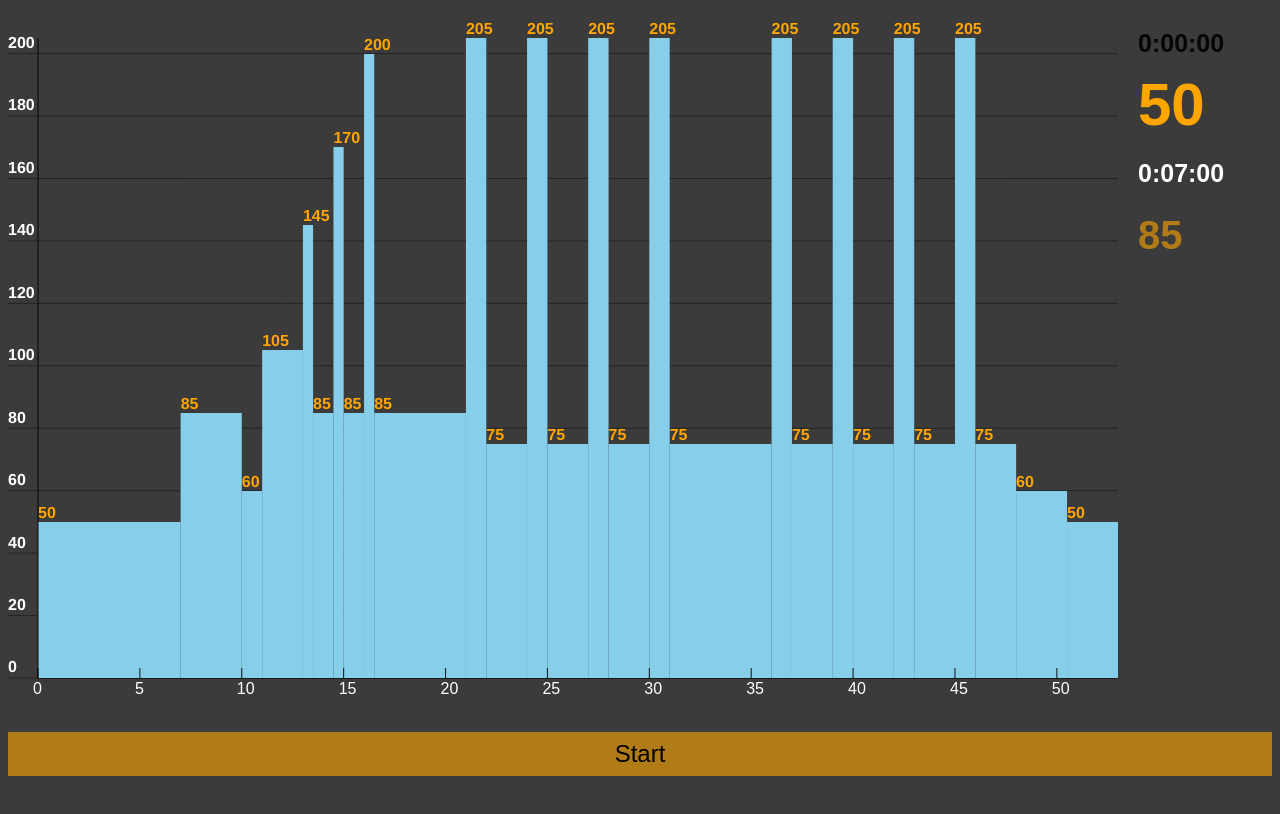
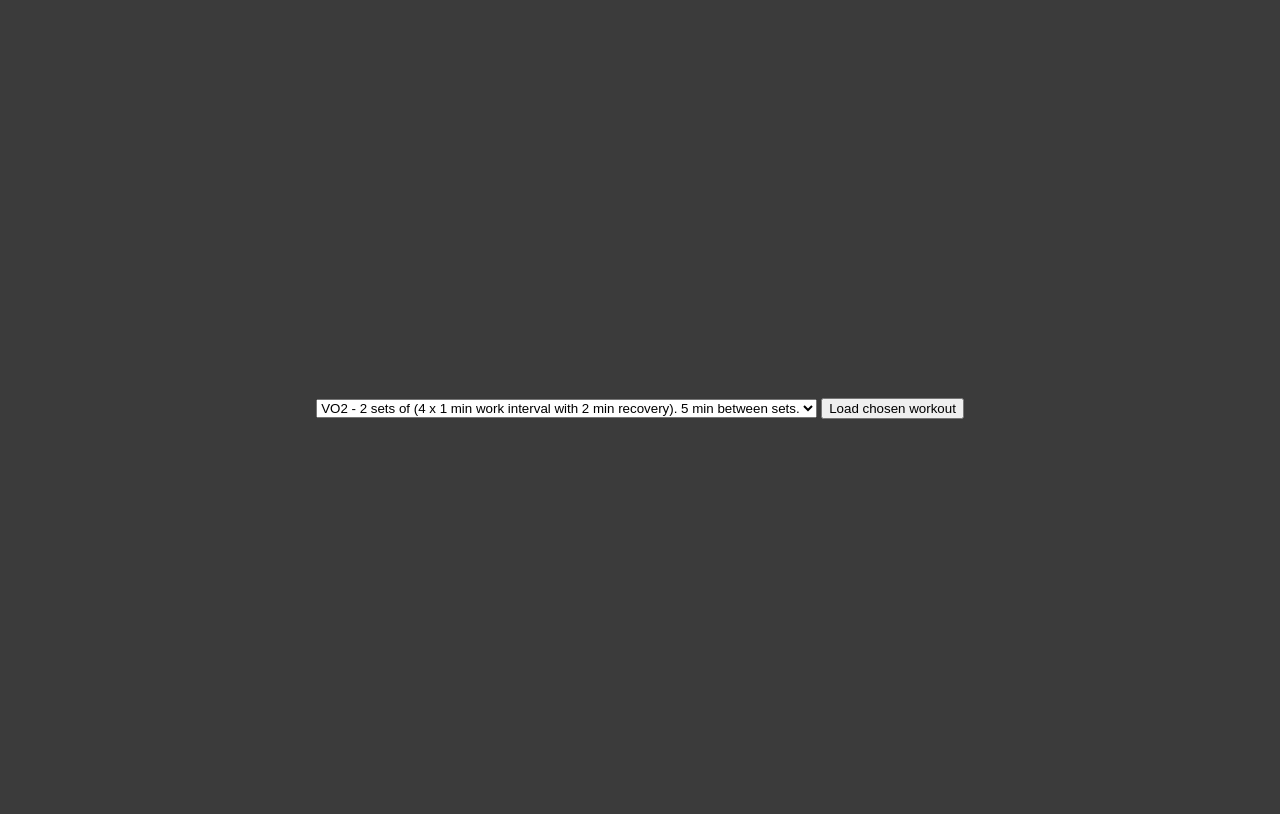
Before and after one commit to matt-j-e/indoor-bike-instructions-app, a plain HTML site: page index.html in a window 1280 px wide. Drawn offline with Linux system fonts and the light colour scheme.

Commit message:
Add select box; move visualiser to own html page with query string

```diff
--- a/index.html
+++ b/index.html
@@ -4,30 +4,31 @@
   <meta charset="UTF-8">
   <meta http-equiv="X-UA-Compatible" content="IE=edge">
   <meta name="viewport" content="width=device-width, initial-scale=1.0">
-  <title>Workout Visualisation</title>
+  <title>Workout Selector</title>
+  <script src="workouts.js"></script>
 </head>
-<body style="background-color:rgba(10,10,10,0.8)">
-  <canvas id="visualiser"></canvas>
-  <button
-    style="
-      font-size:1.5rem;
-      padding:0.5rem 1rem;
-      border:none;
-      background-color:rgba(255,165,0,0.6);
-      width:100%;
-      cursor:pointer;"
-    id="startButton">
-    Start
-  </button>
-  <script src="workouts/vo2-1.js"></script>
-  <!-- <script src="workouts/test.js"></script> -->
-  <script type="text/javascript" src="visualiser.js"></script>
+<body
+  style="
+    height:100vh;
+    background-color:rgba(10,10,10,0.8);
+    display:flex;
+    justify-content:center;
+    align-items:center;
+  ">
+  <main>
+    <select name="workouts" id="workout-select">
+      <option value="0">VO2 - 2 sets of (4 x 1 min work interval with 2 min recovery). 5 min between sets.</option>
+      <option value="1">Test workout</option>
+    </select>
+    <button id="workout-selector-button">Load chosen workout</button>
+  </main>
   <script>
-    const startButton = document.getElementById('startButton');
-    startButton.addEventListener('click', ()=>{
-      visualiser.start();
-      startButton.style.display='none';
-    });
+    const workoutSelect = document.getElementById('workout-select');
+    const workoutSelectorButton = document.getElementById('workout-selector-button');
+    workoutSelectorButton.addEventListener('click', (e) => {
+      console.log('Selected workout index >>>', workoutSelect.value);
+      window.location.href = "visualiser.html?i=" + workoutSelect.value;
+    })
   </script>
 </body>
 </html>
--- a/visualiser.js
+++ b/visualiser.js
@@ -216,19 +216,19 @@ class Visualiser{
   }
 }
 
-const canvas=document.getElementById('visualiser');
-canvas.width=window.innerWidth-20;
-canvas.height=window.innerHeight-80;
-const visualiser=new Visualiser({
-  canvas,
-  xScaleRange:300,
-  yScaleRange:20,
-  axisColor:'rgba(0,0,0,0.9)',
-  gridColor:'rgba(0,0,0,0.4',
-  scaleColor:'white',
-  remainingColor:'white',
-  intensityColor:'rgba(255,165,0,1)',
-  nextIntensityColor:'rgba(255,165,0,0.6)',
-  padding:[30,150,50,30],
-},workout);
-visualiser.draw(0);
+// const canvas=document.getElementById('visualiser');
+// canvas.width=window.innerWidth-20;
+// canvas.height=window.innerHeight-80;
+// const visualiser=new Visualiser({
+//   canvas,
+//   xScaleRange:300,
+//   yScaleRange:20,
+//   axisColor:'rgba(0,0,0,0.9)',
+//   gridColor:'rgba(0,0,0,0.4',
+//   scaleColor:'white',
+//   remainingColor:'white',
+//   intensityColor:'rgba(255,165,0,1)',
+//   nextIntensityColor:'rgba(255,165,0,0.6)',
+//   padding:[30,150,50,30],
+// },workout);
+// visualiser.draw(0);
--- /dev/null
+++ b/workouts.js
@@ -0,0 +1,52 @@
+const workouts=[
+  {
+    description: 'VO2 - 2 sets of (4 x 1 min work interval with 2 min recovery). 5 min between sets.',
+    steps: [
+      // Warmup (you and your trainer)
+      { duration: 420, watts: 50 },
+      { duration: 180, watts: 85, cadence: '85-95' },
+      { duration: 60, watts: 60 }, // calibrate trainer
+      { duration: 120, watts: 105, cadence: '85-95' },
+      { duration: 30, watts: 145, cadence: '90-105' },
+      { duration: 60, watts: 85, cadence: '85-95' },
+      { duration: 30, watts: 170, cadence: '90-105' },
+      { duration: 60, watts: 85, cadence: '85-95' },
+      { duration: 30, watts: 200, cadence: '90-105' },
+      { duration: 270, watts: 85, cadence: '85-95' },
+      // Main set 1
+      { duration: 60, watts: 205, cadence: '90-105' },
+      { duration: 120, watts: 75, cadence: '85-95' },
+      { duration: 60, watts: 205, cadence: '90-105' },
+      { duration: 120, watts: 75, cadence: '85-95' },
+      { duration: 60, watts: 205, cadence: '90-105' },
+      { duration: 120, watts: 75, cadence: '85-95' },
+      { duration: 60, watts: 205, cadence: '90-105' },
+      // Recovery
+      { duration: 300, watts: 75, cadence: '85-95' },
+      // Main set 2
+      { duration: 60, watts: 205, cadence: '90-105' },
+      { duration: 120, watts: 75, cadence: '85-95' },
+      { duration: 60, watts: 205, cadence: '90-105' },
+      { duration: 120, watts: 75, cadence: '85-95' },
+      { duration: 60, watts: 205, cadence: '90-105' },
+      { duration: 120, watts: 75, cadence: '85-95' },
+      { duration: 60, watts: 205, cadence: '90-105' },
+      { duration: 120, watts: 75, cadence: '85-95' },
+      // Cool down
+      { duration: 150, watts: 60, cadence: '85-95' },
+      { duration: 150, watts: 50, cadence: '85-95' },
+    ]
+  },
+  {
+    description:'Development test workout',
+    steps:[
+      {duration:15,watts:85},
+      {duration:15,watts:100},
+      {duration:15,watts:120},
+      {duration:15,watts:140},
+      {duration:120,watts:200},
+      {duration:60,watts:100},
+      {duration:60,watts:50}
+    ]
+  },
+]
```
Also changed, not shown: visualiser.html (added, +68 -0 lines).
